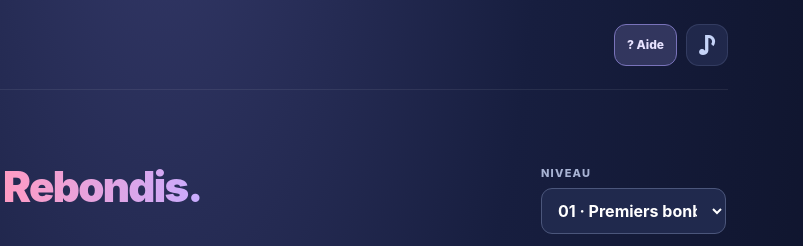
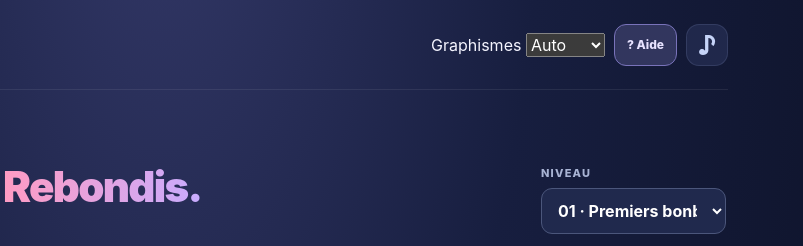
Before and after one commit to dbrckk/Jelly-bricks, a website with bundled scripts: page index.html in a window 1280 px wide. Shown: the top 246 px of the page, 477-1280 px from the left. Built offline with nearby package versions, Linux system fonts and the light colour scheme.

Commit message:
ui: accessible Android 3D graphics selector for fluid/auto/detailed modes

```diff
--- a/index.html
+++ b/index.html
@@ -20,6 +20,14 @@
         <span class="brand-text"><strong>Jelly<span>Bricks</span></strong><small>LE PUZZLE QUI REBONDIT</small></span>
       </a>
       <div class="topbar-actions">
+        <label class="graphics-picker" for="graphics-quality">
+          <span>Graphismes</span>
+          <select id="graphics-quality" aria-label="Qualité graphique 3D">
+            <option value="auto">Auto</option>
+            <option value="eco">Fluide</option>
+            <option value="high">Détaillé</option>
+          </select>
+        </label>
         <button type="button" id="coach-toggle" class="help-button" aria-label="Afficher le guide" aria-expanded="false" aria-controls="coach-banner" title="Guide de jeu">? Aide</button>
         <button type="button" id="sound-toggle" class="icon-button" aria-label="Désactiver les sons" title="Activer / désactiver les sons">♪</button>
       </div>
```
